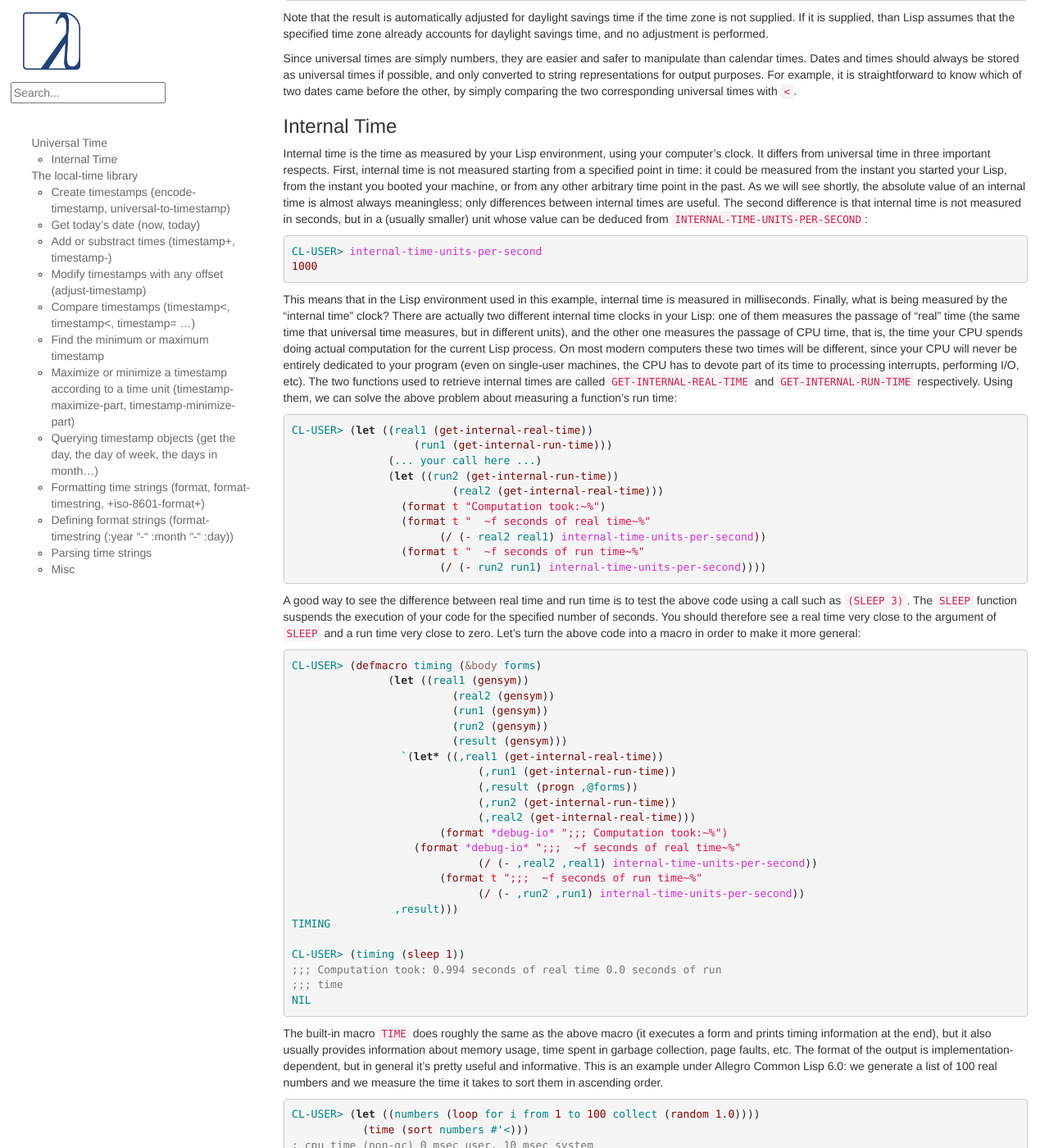
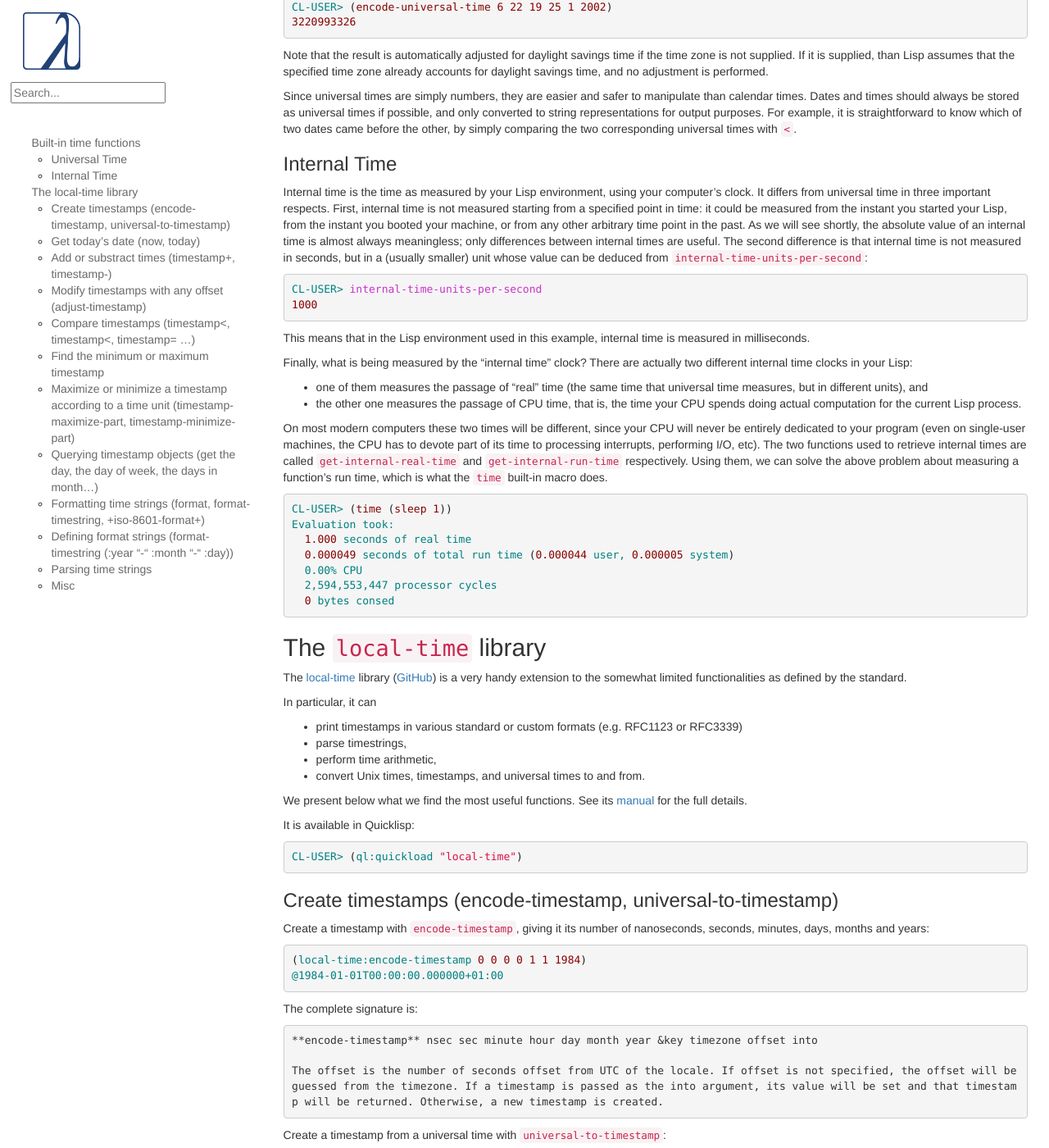
Before and after one commit to LispCookbook/cl-cookbook, a Jekyll site: the page built from dates_and_times.md, in a window 1280 px wide and 1400 px high, scrolled down 1501 px. Shown: the whole window at 82% size. Built offline with Jekyll 4.4.1, drawn with Linux system fonts in a browser that asks for light colours; some of the changed text lies outside the part shown.

Commit message:
dates and time: cleanup (don't code the time macro)

```diff
--- a/dates_and_times.md
+++ b/dates_and_times.md
@@ -8,7 +8,10 @@ computer's CPU. We will deal with both of them separately.
 
 <a name="univ"></a>
 
-## Universal Time
+
+## Built-in time functions
+
+### Universal Time
 
 Universal time is represented as the number of seconds that have elapsed since
 00:00 of January 1, 1900 in the GMT time zone. The function
@@ -63,7 +66,7 @@ is equivalent to
 CL-USER> (decode-universal-time (get-universal-time))
 ~~~
 
-Here is an example of how to use these functions in a program:
+Here is an example of how to use these functions in a program (but frankly, use the `local-time` library instead):
 
 ~~~lisp
 CL-USER> (defconstant *day-names*
@@ -106,73 +109,36 @@ Since universal times are simply numbers, they are easier and safer to manipulat
 
 ### Internal Time
 
-Internal time is the time as measured by your Lisp environment, using your computer's clock. It differs from universal time in three important respects. First, internal time is not measured starting from a specified point in time: it could be measured from the instant you started your Lisp, from the instant you booted your machine, or from any other arbitrary time point in the past. As we will see shortly, the absolute value of an internal time is almost always meaningless; only differences between internal times are useful. The second difference is that internal time is not measured in seconds, but in a (usually smaller) unit whose value can be deduced from [`INTERNAL-TIME-UNITS-PER-SECOND`](http://www.lispworks.com/documentation/HyperSpec/Body/v_intern.htm):
+Internal time is the time as measured by your Lisp environment, using your computer's clock. It differs from universal time in three important respects. First, internal time is not measured starting from a specified point in time: it could be measured from the instant you started your Lisp, from the instant you booted your machine, or from any other arbitrary time point in the past. As we will see shortly, the absolute value of an internal time is almost always meaningless; only differences between internal times are useful. The second difference is that internal time is not measured in seconds, but in a (usually smaller) unit whose value can be deduced from [`internal-time-units-per-second`](http://www.lispworks.com/documentation/HyperSpec/Body/v_intern.htm):
 
 ~~~lisp
 CL-USER> internal-time-units-per-second
 1000
 ~~~
 
-This means that in the Lisp environment used in this example, internal time is measured in milliseconds. Finally, what is being measured by the "internal time" clock? There are actually two different internal time clocks in your Lisp: one of them measures the passage of "real" time (the same time that universal time measures, but in different units), and the other one measures the passage of CPU time, that is, the time your CPU spends doing actual computation for the current Lisp process. On most modern computers these two times will be different, since your CPU will never be entirely dedicated to your program (even on single-user machines, the CPU has to devote part of its time to processing interrupts, performing I/O, etc). The two functions used to retrieve internal times are called [`GET-INTERNAL-REAL-TIME`](http://www.lispworks.com/documentation/HyperSpec/Body/f_get_in.htm) and [`GET-INTERNAL-RUN-TIME`](http://www.lispworks.com/documentation/HyperSpec/Body/f_get__1.htm) respectively. Using them, we can solve the above problem about measuring a function's run time:
+This means that in the Lisp environment used in this example, internal time is measured in milliseconds.
+
+Finally, what is being measured by the "internal time" clock? There are actually two different internal time clocks in your Lisp:
+
+- one of them measures the passage of "real" time (the same time that universal time measures, but in different units), and
+- the other one measures the passage of CPU time, that is, the time your CPU spends doing actual computation for the current Lisp process.
+
+On most modern computers these two times will be different, since your CPU will never be entirely dedicated to your program (even on single-user machines, the CPU has to devote part of its time to processing interrupts, performing I/O, etc). The two functions used to retrieve internal times are called [`get-internal-real-time`](http://www.lispworks.com/documentation/HyperSpec/Body/f_get_in.htm) and [`get-internal-run-time`](http://www.lispworks.com/documentation/HyperSpec/Body/f_get__1.htm) respectively. Using them, we can solve the above problem about measuring a function's run time, which is what the `time` built-in macro does.
 
 ~~~lisp
-CL-USER> (let ((real1 (get-internal-real-time))
-	           (run1 (get-internal-run-time)))
-	       (... your call here ...)
-	       (let ((run2 (get-internal-run-time))
-		         (real2 (get-internal-real-time)))
-	         (format t "Computation took:~%")
-	         (format t "  ~f seconds of real time~%"
-		       (/ (- real2 real1) internal-time-units-per-second))
-	         (format t "  ~f seconds of run time~%"
-		       (/ (- run2 run1) internal-time-units-per-second))))
-~~~
-
-A good way to see the difference between real time and run time is to test the above code using a call such as `(SLEEP 3)`. The [`SLEEP`](http://www.lispworks.com/documentation/HyperSpec/Body/f_sleep.htm) function suspends the execution of your code for the specified number of seconds. You should therefore see a real time very close to the argument of `SLEEP` and a run time very close to zero. Let's turn the above code into a macro in order to make it more general:
-
-~~~lisp
-CL-USER> (defmacro timing (&body forms)
-	       (let ((real1 (gensym))
-		         (real2 (gensym))
-		         (run1 (gensym))
-		         (run2 (gensym))
-		         (result (gensym)))
-	         `(let* ((,real1 (get-internal-real-time))
-		             (,run1 (get-internal-run-time))
-		             (,result (progn ,@forms))
-		             (,run2 (get-internal-run-time))
-		             (,real2 (get-internal-real-time)))
-		       (format *debug-io* ";;; Computation took:~%")
-	       	   (format *debug-io* ";;;  ~f seconds of real time~%"
-			     (/ (- ,real2 ,real1) internal-time-units-per-second))
-		       (format t ";;;  ~f seconds of run time~%"
-			     (/ (- ,run2 ,run1) internal-time-units-per-second))
-		,result)))
-TIMING
-
-CL-USER> (timing (sleep 1))
-;;; Computation took: 0.994 seconds of real time 0.0 seconds of run
-;;; time
-NIL
-~~~
-
-The built-in macro [`TIME`](http://www.lispworks.com/documentation/HyperSpec/Body/m_time.htm) does roughly the same as the above macro (it executes a form and prints timing information at the end), but it also usually provides information about memory usage, time spent in garbage collection, page faults, etc. The format of the output is implementation-dependent, but in general it's pretty useful and informative. This is an example under Allegro Common Lisp 6.0: we generate a list of 100 real numbers and we measure the time it takes to sort them in ascending order.
-
-~~~lisp
-CL-USER> (let ((numbers (loop for i from 1 to 100 collect (random 1.0))))
-           (time (sort numbers #'<)))
-; cpu time (non-gc) 0 msec user, 10 msec system
-; cpu time (gc)     0 msec user, 0 msec system
-; cpu time (total)  0 msec user, 10 msec system
-; real time  9 msec
-; space allocation:
-;  3,586 cons cells, 11,704 other bytes, 0 static bytes
+CL-USER> (time (sleep 1))
+Evaluation took:
+  1.000 seconds of real time
+  0.000049 seconds of total run time (0.000044 user, 0.000005 system)
+  0.00% CPU
+  2,594,553,447 processor cycles
+  0 bytes consed
 ~~~
 
 
 ## The `local-time` library
 
-The `local-time` library (available on Quicklisp) is a very handy extension to
+The [local-time](https://common-lisp.net/project/local-time/) library ([GitHub](https://github.com/dlowe-net/local-time/)) is a very handy extension to
 the somewhat limited functionalities as defined by the standard.
 
 In particular, it can
```
